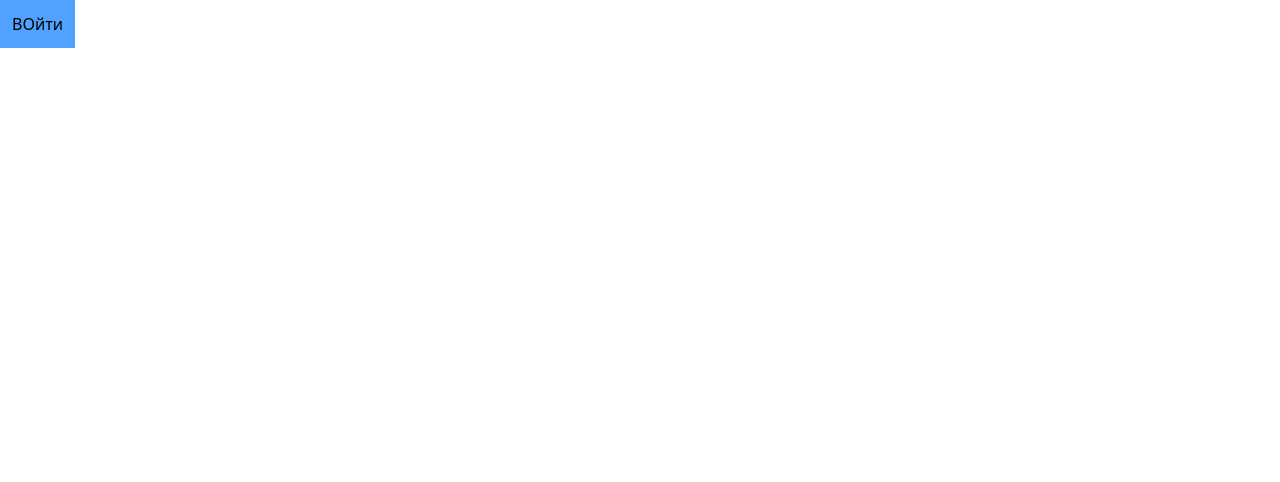
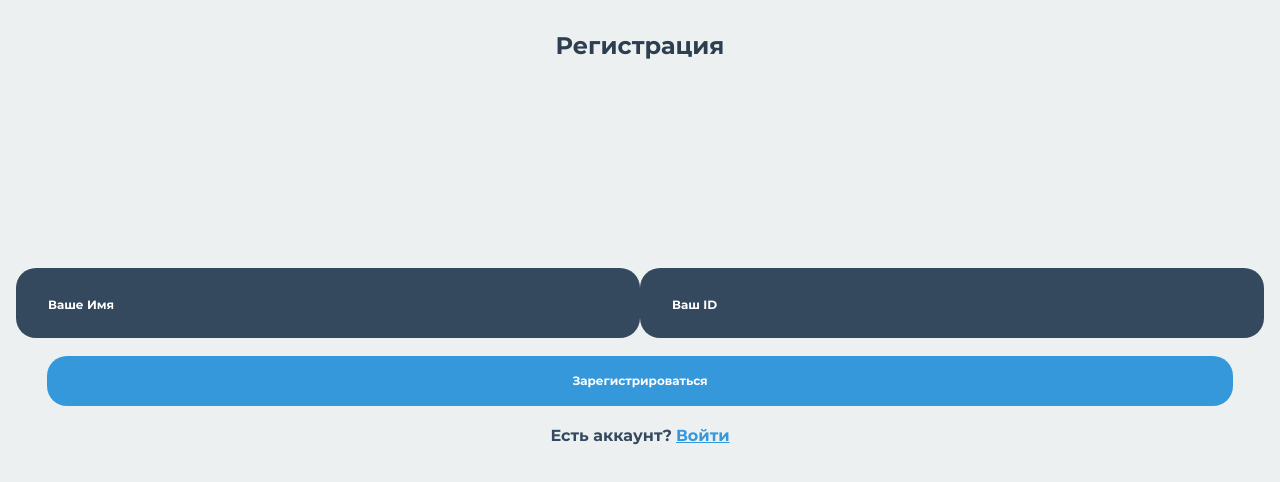
Before and after one commit to Segaoneboy/vuzhelp, a Next.js app: page /auth in a window 1280 px wide. Shown: the top 482 px of the page. Built offline with nearby package versions, Linux system fonts and the light colour scheme.

Commit message:
Добавлена страница регистрации

```diff
--- a/src/app/auth/page.tsx
+++ b/src/app/auth/page.tsx
@@ -5,11 +5,43 @@ import {useTelegram} from "@/providers/TelegramProviders";
 export default function Auth() {
     const router = useRouter();
     const { themeParams } = useTelegram();
-    return(
-        <>
-            <div style={{background: themeParams.bg_color, color: themeParams.color}}>
-                <button onClick={() => router.push("/")} className='bg-blue-400 p-3'>ВОйти</button>
+    return (
+        <div className="bg-[#ECF0F1] min-h-screen">
+            <h2 className="montserrat-text pt-[30px] bg-none text-[#2C3E50] text-2xl font-bold text-center">Регистрация</h2>
+            <div className="flex items-center justify-center w-full h-[70vh]">
+                <div className="w-full max-w-[100%] mx-4">
+                    <form className="bg-transparent">
+                        <div className="flex justify-center mt-8">
+                            <input
+                                type="text"
+                                className="montserrat-text w-[95%] h-[70px] rounded-[20px] bg-[#34495E] text-white placeholder:text-white placeholder:text-xs placeholder:font-bold pl-8"
+                                placeholder="Ваше Имя"
+                            />
+
+                            <input
+                                type="text"
+                                className="montserrat-text w-[95%] h-[70px] rounded-[20px] bg-[#34495E] text-white placeholder:text-white placeholder:text-xs placeholder:font-bold pl-8"
+                                placeholder="Ваш ID"
+                            />
+                        </div>
+
+                        <div className="flex flex-col space-y-4 items-center mt-[18px]">
+                            <button
+                                type="submit"
+                                className="montserrat-text w-[95%] h-[50px] text-white bg-[#3498DB] rounded-[20px] text-xs font-bold"
+                            >
+                                Зарегистрироваться
+                            </button>
+                        </div>
+                    </form>
+                    <div className="flex items-center justify-center mt-[18px]">
+                        <p className="montserrat-text text-[16px] text-[#34495E] font-bold">Есть аккаунт?</p>
+                        <button onClick={() => router.push("/")}
+                                className="montserrat-text text-[16px] text-[#3498DB] font-bold underline ml-[4px]">Войти
+                        </button>
+                    </div>
+                </div>
             </div>
-        </>
+        </div>
     )
 }
```
